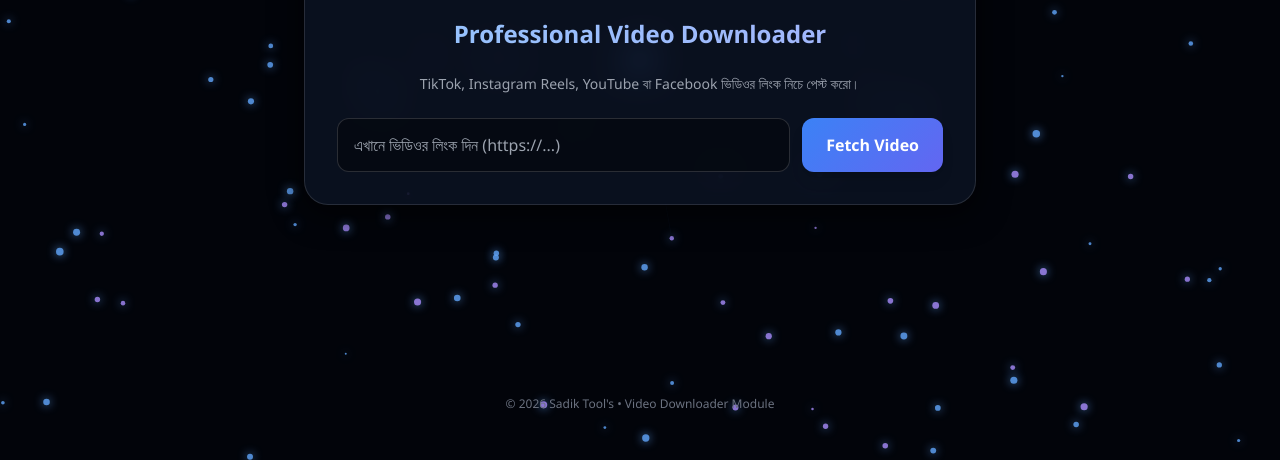
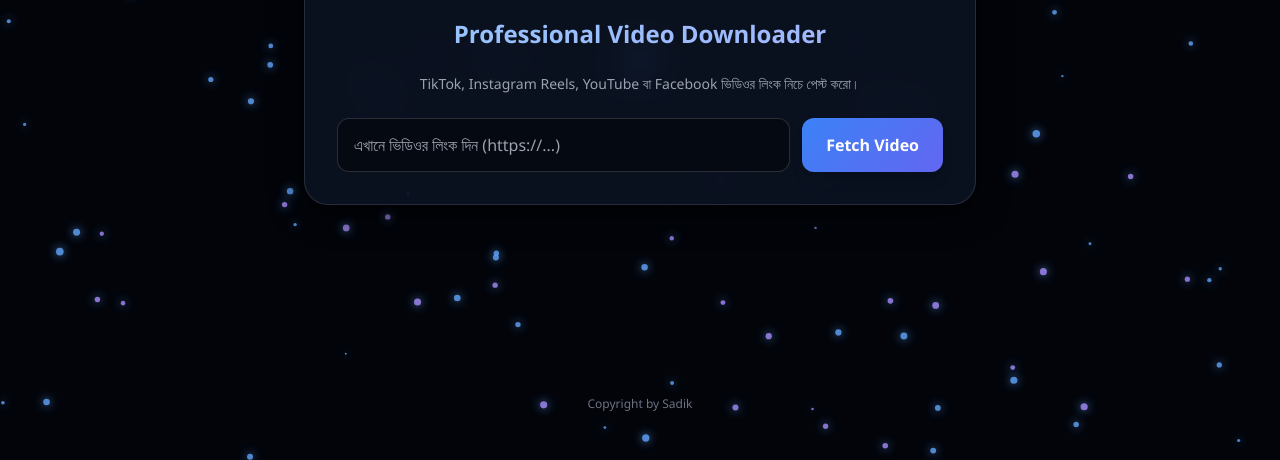
Before and after one commit to sadiksir/App, a plain HTML site: page downloader.html in a window 1280 px wide. Shown: the part 340-800 px from the top of the page. Drawn offline with nearby package versions, Linux system fonts and the light colour scheme.

Commit message:
Update downloader.html

```diff
--- a/downloader.html
+++ b/downloader.html
@@ -88,7 +88,7 @@
     </main>
 
     <footer class="text-center text-gray-500 text-xs py-4 relative z-10">
-        <p>© 2026 Sadik Tool's • Video Downloader Module</p>
+        <p> Copyright by Sadik </p>
     </footer>
 
     <script>
```
